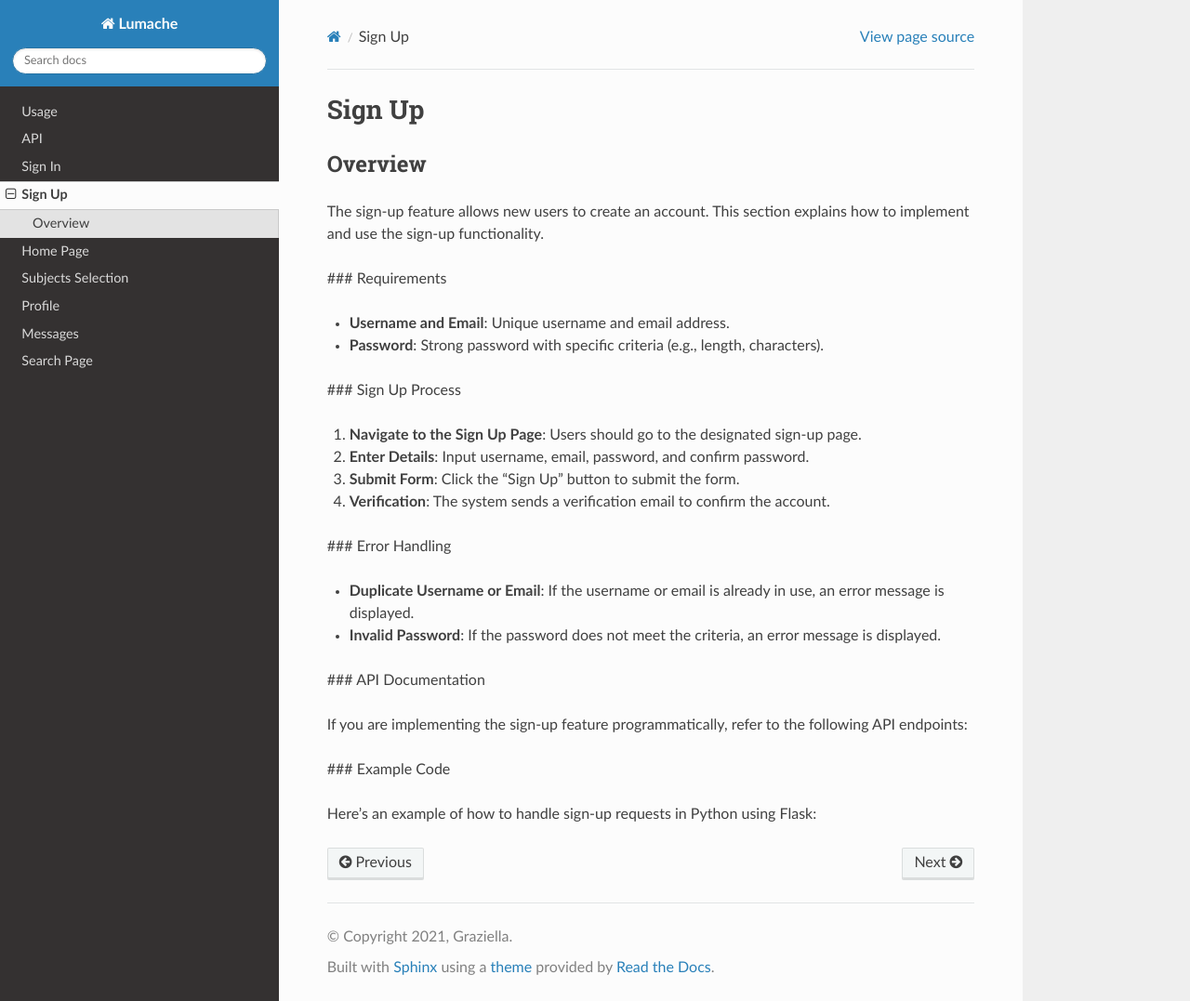
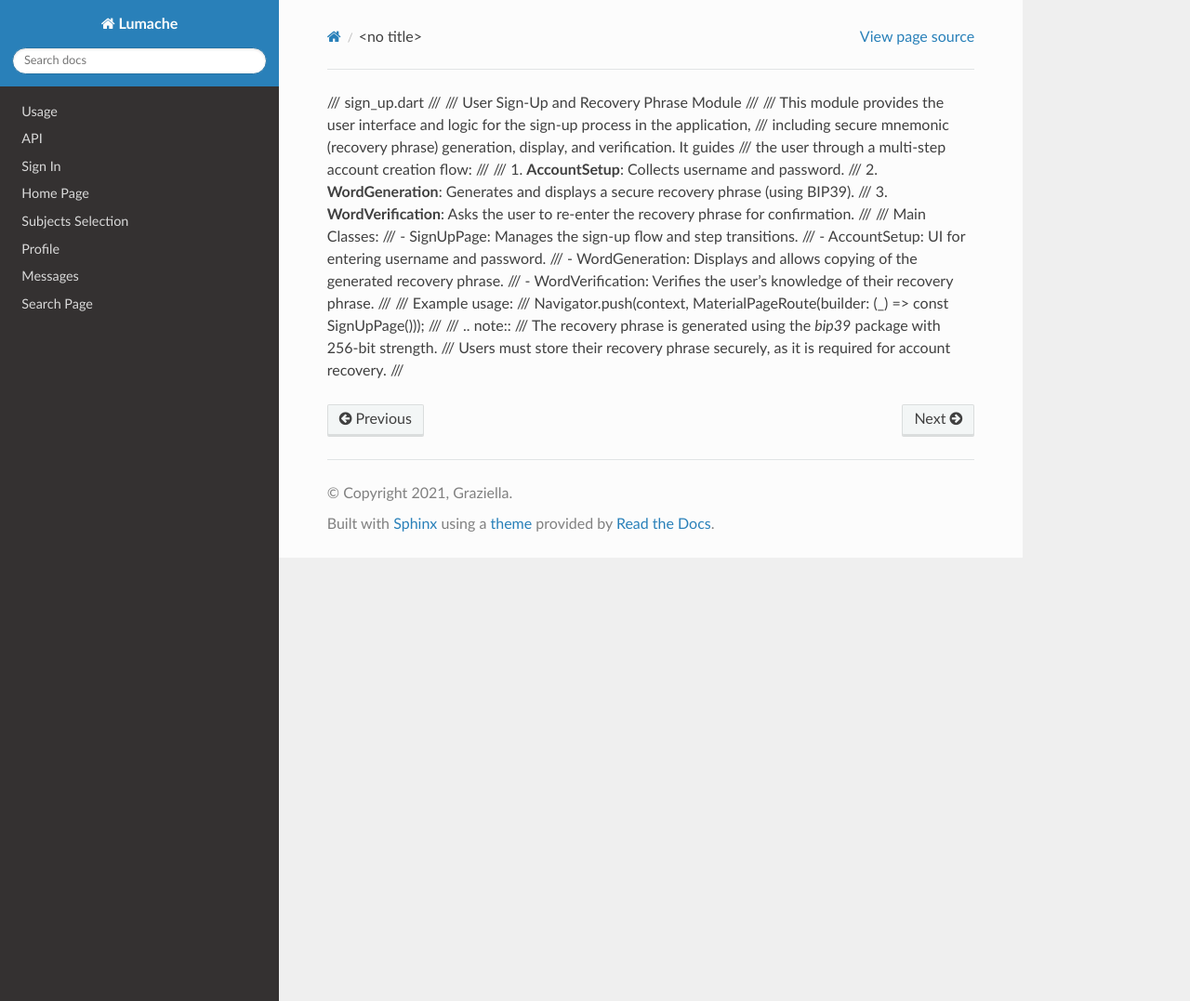
Before and after one commit to Basnoo05/rtd-tutorial, a Sphinx documentation site: the page built from docs/source/signup.rst, in a window 1280 px wide and 1077 px high. Shown: the whole window at 93% size. Built offline with Sphinx 7.4.7 and the Read the Docs theme 3.1.0, drawn with Linux system fonts in a browser that asks for light colours.

Commit message:
Update signup.rst

```diff
--- a/docs/source/signup.rst
+++ b/docs/source/signup.rst
@@ -1,42 +1,25 @@
-Sign Up
-=======
-
-Overview
---------
-
-The sign-up feature allows new users to create an account. This section explains how to implement and use the sign-up functionality.
-
-### Requirements
-
-- **Username and Email**: Unique username and email address.
-- **Password**: Strong password with specific criteria (e.g., length, characters).
-
-### Sign Up Process
-
-1. **Navigate to the Sign Up Page**: Users should go to the designated sign-up page.
-2. **Enter Details**: Input username, email, password, and confirm password.
-3. **Submit Form**: Click the "Sign Up" button to submit the form.
-4. **Verification**: The system sends a verification email to confirm the account.
-
-### Error Handling
-
-- **Duplicate Username or Email**: If the username or email is already in use, an error message is displayed.
-- **Invalid Password**: If the password does not meet the criteria, an error message is displayed.
-
-### API Documentation
-
-If you are implementing the sign-up feature programmatically, refer to the following API endpoints:
-
-.. code-block:: http
-   POST /api/signup HTTP/1.1
-   Content-Type: application/json
-
-   {
-       "username": "your_username",
-       "email": "your_email@example.com",
-       "password": "your_password"
-   }
-
-### Example Code
-
-Here's an example of how to handle sign-up requests in Python using Flask:
+/// sign_up.dart
+///
+/// User Sign-Up and Recovery Phrase Module
+///
+/// This module provides the user interface and logic for the sign-up process in the application,
+/// including secure mnemonic (recovery phrase) generation, display, and verification. It guides
+/// the user through a multi-step account creation flow:
+///
+/// 1. **AccountSetup**: Collects username and password.
+/// 2. **WordGeneration**: Generates and displays a secure recovery phrase (using BIP39).
+/// 3. **WordVerification**: Asks the user to re-enter the recovery phrase for confirmation.
+///
+/// Main Classes:
+///   - SignUpPage: Manages the sign-up flow and step transitions.
+///   - AccountSetup: UI for entering username and password.
+///   - WordGeneration: Displays and allows copying of the generated recovery phrase.
+///   - WordVerification: Verifies the user's knowledge of their recovery phrase.
+///
+/// Example usage:
+///   Navigator.push(context, MaterialPageRoute(builder: (_) => const SignUpPage()));
+///
+/// .. note::
+///    The recovery phrase is generated using the `bip39` package with 256-bit strength.
+///    Users must store their recovery phrase securely, as it is required for account recovery.
+///
```
